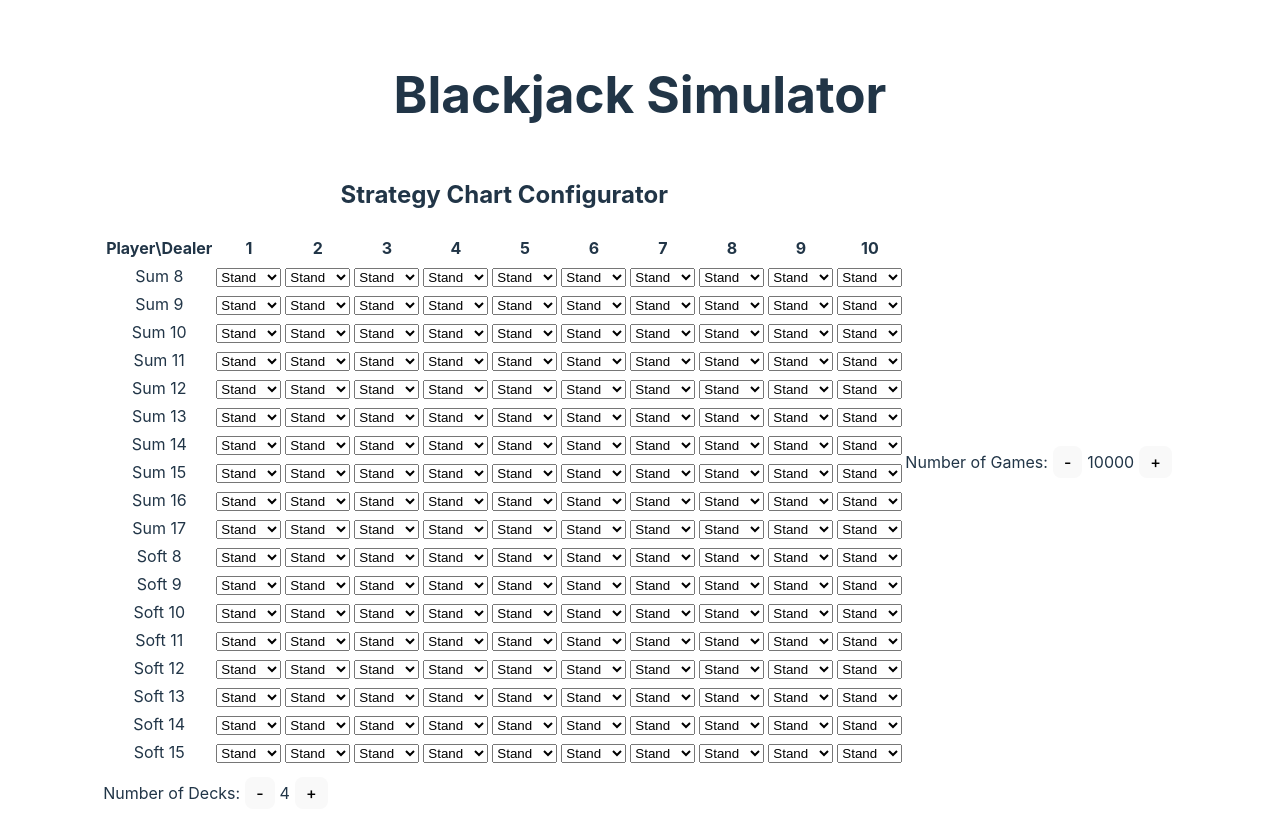
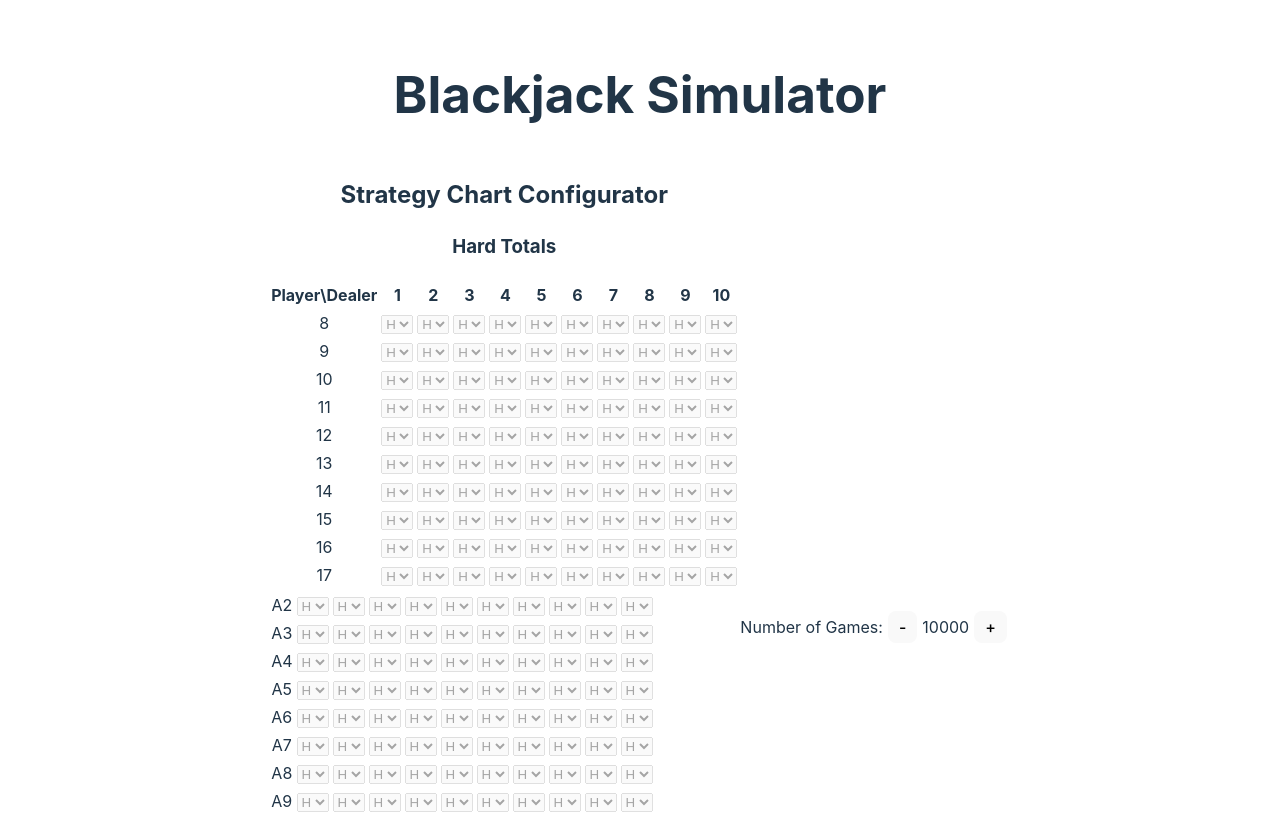
Before and after one commit to EdwinKam/blackjack-web, a React (Vite) app: page / in a window 1280 px wide. Shown: the top 813 px of the page. Built offline with nearby package versions, Linux system fonts and the light colour scheme.

Commit message:
three chart now

```diff
--- a/src/componments/StrategyChartConfigurator.tsx
+++ b/src/componments/StrategyChartConfigurator.tsx
@@ -1,30 +1,24 @@
 import React, { useState } from "react";
 import { BlackjackAction } from "../model/BlackjackAction";
-
-type Strategy = BlackjackAction[][];
-
-const initialStrategy: Strategy = Array.from({ length: 18 }, () =>
-  Array(10).fill(BlackjackAction.Stand)
-);
+import {
+  defaultBlackjackStrategy,
+  defaultPairStrategy,
+  defaultSoftHandStrategy,
+} from "../model/ActionStrategy";
 
 function StrategyChartConfigurator() {
-  const [strategy, setStrategy] = useState<Strategy>(initialStrategy);
+  const [hardStrategy, setHardStrategy] = useState<string[][]>(
+    defaultBlackjackStrategy
+  );
+  const [softStrategy, setSoftStrategy] = useState<string[][]>(
+    defaultSoftHandStrategy
+  );
+  const [pairStrategy, setPairStrategy] =
+    useState<string[][]>(defaultPairStrategy);
 
-  const handleActionChange = (
-    row: number,
-    col: number,
-    action: BlackjackAction
-  ) => {
-    const newStrategy = strategy.map((r, i) =>
-      r.map((a, j) => (i === row && j === col ? action : a))
-    );
-    setStrategy(newStrategy);
-  };
-
-  return (
-    <div>
-      <h2>Strategy Chart Configurator</h2>
+  const renderStrategyTable = (strategy: string[][], labelPrefix: string) => (
     <table>
+      {labelPrefix === "Sum" && (
         <thead>
           <tr>
             <th>Player\Dealer</th>
@@ -33,32 +27,25 @@ function StrategyChartConfigurator() {
             ))}
           </tr>
         </thead>
+      )}
+
       <tbody>
         {strategy.map((row, rowIndex) => (
           <tr key={rowIndex}>
             <td>
-                {rowIndex < 10
-                  ? `Sum ${rowIndex + 8}`
-                  : rowIndex < 18
-                  ? `Soft ${rowIndex - 2}`
-                  : `Pair ${rowIndex - 18}`}
+              {labelPrefix === "Sum"
+                ? `${rowIndex + 8}`
+                : labelPrefix === "Soft"
+                ? `A${rowIndex + 2}`
+                : `${rowIndex + 1},${rowIndex + 1}`}{" "}
             </td>
             {row.map((action, colIndex) => (
               <td key={colIndex}>
-                  <select
-                    value={action}
-                    onChange={(e) =>
-                      handleActionChange(
-                        rowIndex,
-                        colIndex,
-                        e.target.value as BlackjackAction
-                      )
-                    }
-                  >
-                    <option value={BlackjackAction.Hit}>Hit</option>
-                    <option value={BlackjackAction.Stand}>Stand</option>
-                    <option value={BlackjackAction.Double}>Double</option>
-                    <option value={BlackjackAction.Split}>Split</option>
+                <select value={action} disabled>
+                  <option value={BlackjackAction.Hit}>H</option>
+                  <option value={BlackjackAction.Stand}>S</option>
+                  <option value={BlackjackAction.Double}>D</option>
+                  <option value={BlackjackAction.Split}>P</option>
                 </select>
               </td>
             ))}
@@ -66,6 +53,15 @@ function StrategyChartConfigurator() {
         ))}
       </tbody>
     </table>
+  );
+
+  return (
+    <div>
+      <h2>Strategy Chart Configurator</h2>
+      <h3>Hard Totals</h3>
+      {renderStrategyTable(hardStrategy, "Sum")}
+      {renderStrategyTable(softStrategy, "Soft")}
+      {renderStrategyTable(pairStrategy, "Pair")}
     </div>
   );
 }
--- a/src/model/ActionStrategy.ts
+++ b/src/model/ActionStrategy.ts
@@ -2,7 +2,7 @@ import { BlackjackAction } from "./BlackjackAction";
 import { DealerHand } from "./DealerHand";
 import { PlayerHand } from "./PlayerHand";
 
-const defaultBlackjackStrategy: string[][] = [
+export const defaultBlackjackStrategy: string[][] = [
   // A   2,   3,   4,   5,   6,   7,   8,   9,  10
   ["H", "H", "H", "D", "D", "H", "H", "H", "H", "H"], // Player sum 8
   ["H", "D", "D", "D", "D", "D", "H", "H", "H", "H"], // Player sum 9
@@ -16,7 +16,7 @@ const defaultBlackjackStrategy: string[][] = [
   ["S", "S", "S", "S", "S", "S", "S", "S", "S", "S"], // Player sum 17
 ];
 
-const defaultSoftHandStrategy: string[][] = [
+export const defaultSoftHandStrategy: string[][] = [
   // A,  2  , 3,  4,     5,   6,  7,   8,   9,  10
   ["H", "H", "H", "H", "D", "D", "H", "H", "H", "H"], // Player soft 13 (A, 2)
   ["H", "H", "H", "H", "D", "D", "H", "H", "H", "H"], // Player soft 14 (A, 3)
@@ -28,7 +28,7 @@ const defaultSoftHandStrategy: string[][] = [
   ["S", "S", "S", "S", "S", "S", "S", "S", "S", "S"], // Player soft 20 (A, 9)
 ];
 
-const defaultPairStrategy: string[][] = [
+export const defaultPairStrategy: string[][] = [
   // Dealer's face-up card: 11 (Ace), 2, 3, 4, 5, 6, 7, 8, 9, 10
   ["P", "P", "P", "P", "P", "P", "P", "P", "P", "P"], // Pair of Aces
   ["H", "P", "P", "P", "P", "P", "P", "H", "H", "H"], // Pair of 2s
```
Lines whose indentation alone changed are shown as unchanged.
